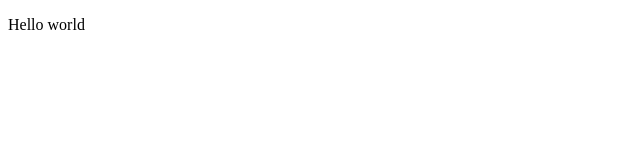
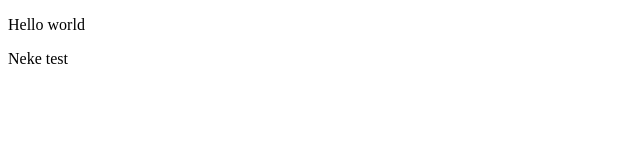
Before and after one commit to jankorze/testrep, a plain HTML site: page index.html in a window 1280 px wide. Shown: the full height of the page, 0-640 px from the left. Drawn offline with Linux system fonts and the light colour scheme.

Commit message:
second commit

```diff
--- a/index.html
+++ b/index.html
@@ -8,5 +8,6 @@
 </head>
 <body>
     <p>Hello world</p>
+    <div>Neke test</div>
 </body>
 </html>
```
